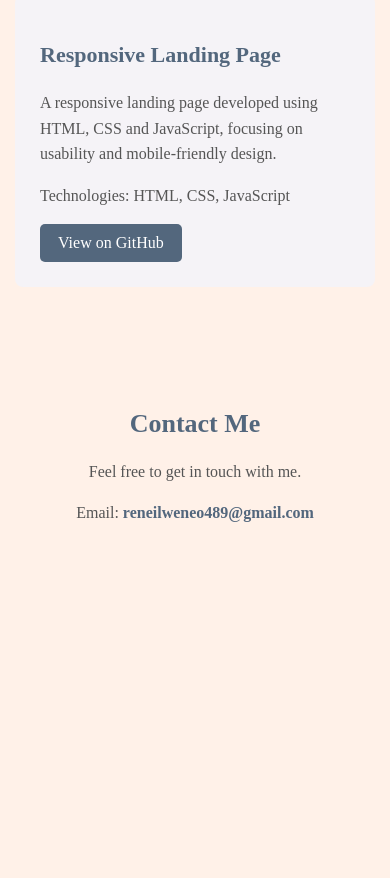
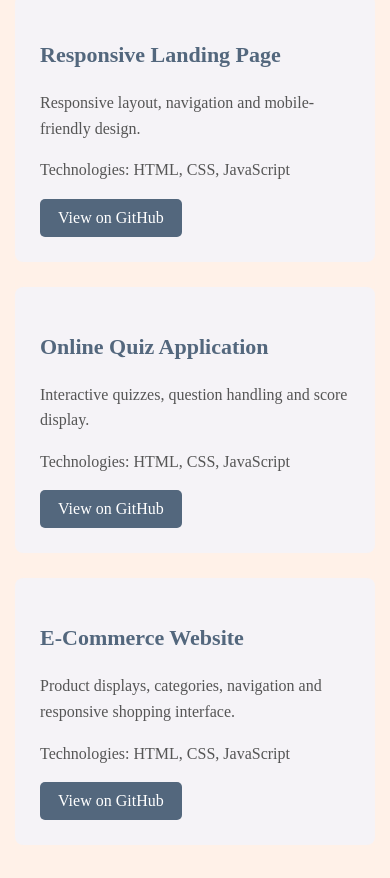
Before and after one commit to Reneilwe001/Web_Development_Internship, a plain HTML site: page Task 2 - Personal Portfolio/index.html in a window 390 px wide. Shown: the part 1366-2244 px from the top of the page. Before the commit the page ends 1958 px from the top, so only its background shows below. Drawn offline with Linux system fonts and the light colour scheme.

Commit message:
update task 2 and task 5

```diff
--- a/Task 2 - Personal Portfolio/index.html
+++ b/Task 2 - Personal Portfolio/index.html
@@ -59,13 +59,25 @@
         <div class="project-container">
             <div class="project-card">
                 <h3>Responsive Landing Page</h3>
-                <p>
-                    A responsive landing page developed using HTML,
-                    CSS and JavaScript, focusing on usability and
-                    mobile-friendly design.
-                </p>
+                <p>Responsive layout, navigation and mobile-friendly design.</p>
                 <p>Technologies: HTML, CSS, JavaScript</p>
-                <a href="https://github.com/Reneilwe001/responsive-landing-page" target="_blank" rel="noopener noreferrer">
+                <a href="https://github.com/Reneilwe001/Web_Development_Internship/tree/main/Task%201%20-%20Responsive%20Landing%20Page" target="_blank" rel="noopener noreferrer">
+                    View on GitHub
+                </a>
+            </div>
+            <div class="project-card">
+                <h3>Online Quiz Application</h3>
+                <p>Interactive quizzes, question handling and score display.</p>
+                <p>Technologies: HTML, CSS, JavaScript</p>
+                <a href="https://github.com/Reneilwe001/Web_Development_Internship/tree/main/Task%204%20-%20Online%20Quiz%20Application" target="_blank" rel="noopener noreferrer">
+                    View on GitHub
+                </a>
+            </div>
+            <div class="project-card">
+                <h3>E-Commerce Website</h3>
+                <p>Product displays, categories, navigation and responsive shopping interface.</p>
+                <p>Technologies: HTML, CSS, JavaScript</p>
+                <a href="https://github.com/Reneilwe001/Web_Development_Internship/tree/main/Task%205%20-%20E-Commerce%20Website" target="_blank" rel="noopener noreferrer">
                     View on GitHub
                 </a>
             </div>
--- a/Task 2 - Personal Portfolio/style.css
+++ b/Task 2 - Personal Portfolio/style.css
@@ -1,3 +1,7 @@
+* {
+    box-sizing: border-box;
+}
+
 body {
     background-color: #FFF1E8;
     margin: 0;
@@ -145,10 +149,11 @@ nav ul li a:hover {
 }
 
 .project-container {
-    display: flex;
-    justify-content: center;
-    flex-wrap: wrap;
+    display: grid;
+    grid-template-columns: repeat(auto-fit, minmax(260px, 1fr));
     gap: 25px;
+    max-width: 1100px;
+    margin: 0 auto;
 }
 
 .project-card {
@@ -306,12 +311,15 @@ nav ul li a:hover {
     }
 
     .project-container {
-        gap: 20px;
+        grid-template-columns: 1fr;
+        justify-content: center;
+        justify-items: center;
+        width: 100%;
     }
 
     .project-card {
         width: 100%;
-        box-sizing: border-box;
+        min-width: 0;
     }
 
     #contact {
```
Also changed, not shown: Task 5 - E-Commerce Website/index.html (+6 -6 lines), Task 2 - Personal Portfolio/Screenshots/mobile_projects & contact.png (deleted), Task 2 - Personal Portfolio/Screenshots/mobile_skills & projects.png (deleted), Task 2 - Personal Portfolio/Screenshots/projects.png.
